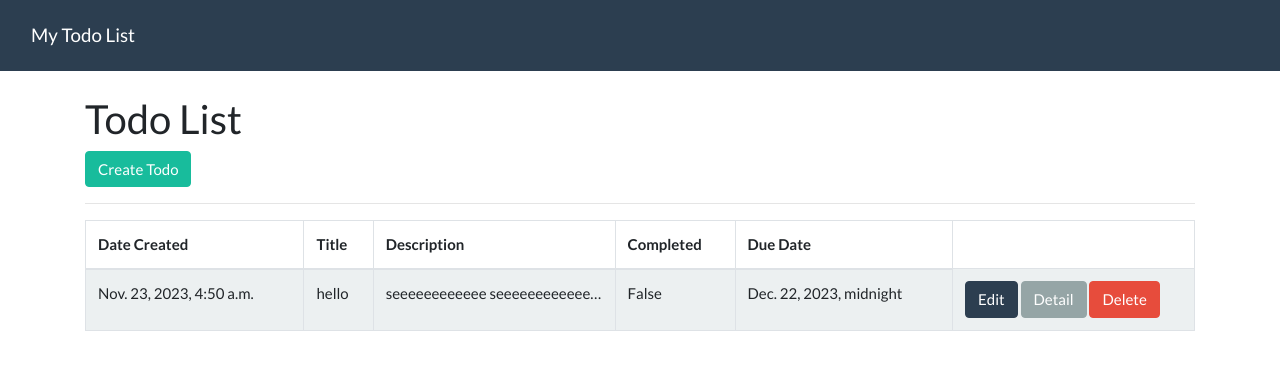
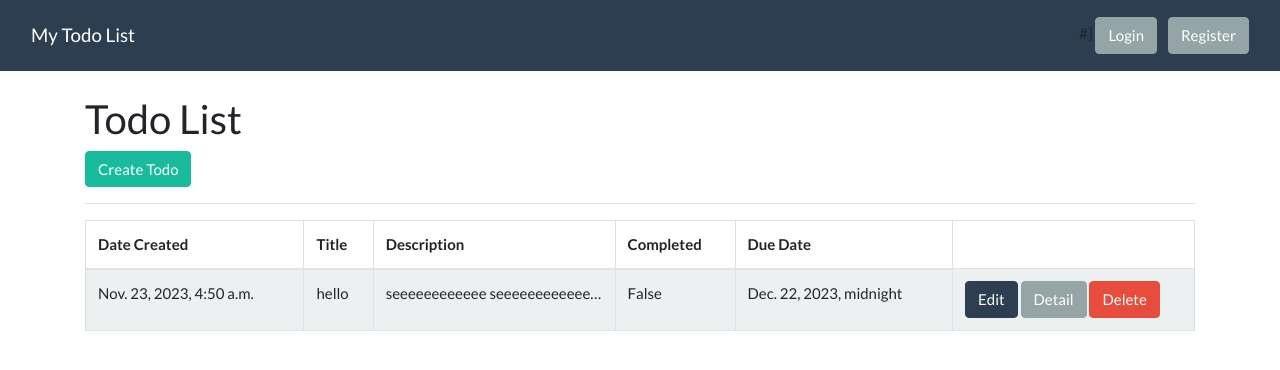
Before and after one commit to AlexNguyenCPP/TodoList, a Django app: page / in a window 1280 px wide. Shown: the top 370 px of the page. Run offline with Django 4.2, Linux system fonts and the light colour scheme; data comes from the database, SQL or seed files in the repository; both versions use the stored data as it was after the commit; some libraries are stand-ins or nearby versions.

Commit message:
update2.5

```diff
--- a/TodoList/settings.py
+++ b/TodoList/settings.py
@@ -123,3 +123,6 @@ STATIC_URL = 'static/'
 # https://docs.djangoproject.com/en/4.2/ref/settings/#default-auto-field
 
 DEFAULT_AUTO_FIELD = 'django.db.models.BigAutoField'
+
+LOGIN_REDIRECT_URL = "/"
+LOGOUT_REDIRECT_URL = "login"
--- a/TodoList/urls.py
+++ b/TodoList/urls.py
@@ -16,8 +16,11 @@ Including another URLconf
 """
 from django.contrib import admin
 from django.urls import path, include
+from TodoListApp.views import SignUpView
 
 urlpatterns = [
     path('admin/', admin.site.urls),
     path("", include('TodoListApp.urls')),
+    path('accounts/', include('django.contrib.auth.urls')),
+    path('register/', SignUpView.as_view(), name='register'),
 ]
--- a/TodoListApp/views.py
+++ b/TodoListApp/views.py
@@ -5,6 +5,8 @@ from .models import Todo
 from django.views.generic.edit import CreateView, UpdateView, DeleteView
 from django.views.generic.detail import DetailView
 from django.urls import reverse_lazy
+from django.views import generic
+from django.contrib.auth.forms import UserCreationForm
 
 
 def home(request):
@@ -36,3 +38,8 @@ class TodoDetailView(DetailView):
     model = Todo
     template_name = 'todo_detail.html'
     context_object_name = 'todo'
+
+class SignUpView(generic.CreateView):
+    form_class = UserCreationForm
+    success_url = reverse_lazy('login')
+    template_name = 'registration/register.html'
--- a/templates/base.html
+++ b/templates/base.html
@@ -32,12 +32,12 @@ form label {
     <div class="container-fluid">
         <a class="navbar-brand" href="#">My Todo List</a>
         <div class="ml-auto">
-{#            {% if user.is_authenticated %}#}
-{#                <a href="{% url 'logout' %}" class="btn btn-secondary">Logout</a>#}
-{#            {% else %}#}
-{#                <a href="{% url 'login' %}" class="btn btn-secondary mr-2">Login</a>#}
-{#                <a href="{% url 'register' %}" class="btn btn-secondary">Register</a>#}
-{#            {% endif %}#}
+         {% if user.is_authenticated %}
+              <a href="{% url 'logout' %}" class="btn btn-secondary">Logout</a>
+             {% else %}#}
+               <a href="{% url 'login' %}" class="btn btn-secondary mr-2">Login</a>
+               <a href="{% url 'register' %}" class="btn btn-secondary">Register</a>
+             {% endif %}
         </div>
     </div>
 </nav>
```
Also changed, not shown: templates/registration/login.html (added, +10 -0 lines), templates/registration/register.html (added, +10 -0 lines), db.sqlite3.
